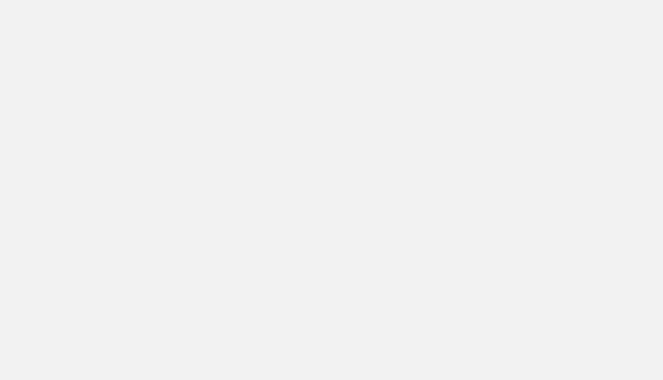
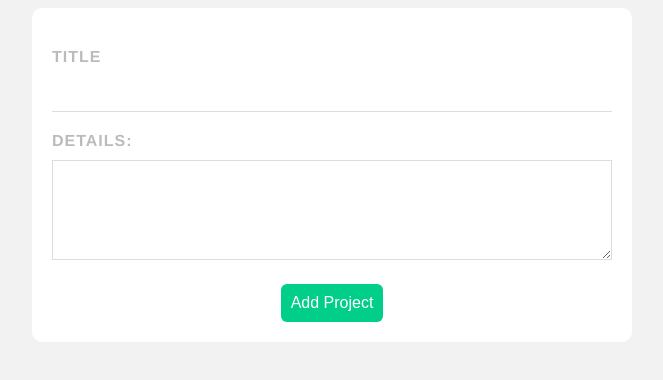
Before and after one commit to HubertMelbruda/vue-project-planner, a Vue app: page /add in a window 1280 px wide. Before the commit this address had no page. Shown: the top 380 px of the page, without its empty margins (308-971 px from the left). Built offline with nearby package versions, Linux system fonts and the light colour scheme.

Commit message:
Add form

```diff
--- a/data/db.json
+++ b/data/db.json
@@ -18,5 +18,6 @@
       "details": "Lorem ipsum",
       "complete": false
     }
+
   ]
 }
--- a/package.json
+++ b/package.json
@@ -15,6 +15,8 @@
   "devDependencies": {
     "@vue/cli-plugin-babel": "~5.0.0",
     "@vue/cli-plugin-router": "~5.0.0",
-    "@vue/cli-service": "~5.0.0"
+    "@vue/cli-service": "~5.0.0",
+    "node-sass": "^7.0.1",
+    "sass-loader": "^12.6.0"
   }
 }
--- a/src/components/SingleProject.vue
+++ b/src/components/SingleProject.vue
@@ -9,7 +9,7 @@
         <span @click="handleDeleteProject" class="material-icons">
           delete
         </span>
-        <span @click="toggleComplete" class="material-icons done" > done </span>
+        <span @click="toggleComplete" class="material-icons project__icons--done"> done </span>
       </div>
     </div>
     <div v-if="showDetails" class="project__details">
@@ -48,7 +48,7 @@ export default {
   },
 }
 </script>
-<style scoped>
+<style lang="scss" scoped>
 .project {
   margin: 20px auto;
   background: white;
@@ -56,6 +56,14 @@ export default {
   border-radius: 4px;
   box-shadow: 1px 2px 3px rgba(0, 0, 0, 0.05);
   border-left: 4px solid #e90074;
+}
+
+.complete {
+  border-left: 4px solid #00ce89;
+
+  .project__icons--done {
+    color: #00ce89;
+  }
 }
 
 .project__details {
@@ -78,14 +86,4 @@ export default {
 .material-icons:hover {
   color: #777;
 }
-
-.complete {
-  border-left: 4px solid #00ce89;
-
-
-}
-.complete .done {
-  color: #00ce89;
-}
-
 </style>
--- a/src/router/index.js
+++ b/src/router/index.js
@@ -1,11 +1,17 @@
 import { createRouter, createWebHistory } from 'vue-router'
 import HomeView from '../views/HomeView.vue'
+import AddProject from '../views/AddProject.vue'
 
 const routes = [
   {
     path: '/',
     name: 'home',
     component: HomeView
+  },
+  {
+    path: '/add',
+    name: 'AddProject',
+    component: AddProject,
   },
 ]
 
--- /dev/null
+++ b/src/views/AddProject.vue
@@ -0,0 +1,84 @@
+<template>
+  <form @submit.prevent="handleSubmit" class="form">
+    <label class="form__label">Title</label>
+    <input type="text" required v-model="title" class="form__input" />
+    <label class="form__label">Details:</label>
+    <textarea
+      name="details"
+      cols="30"
+      rows="10"
+      v-model="details"
+      class="form__textarea"
+    ></textarea>
+    <button class="form_button">Add Project</button>
+  </form>
+</template>
+
+<script>
+const axios = require("axios")
+export default {
+  data() {
+    return {
+      title: "",
+      details: "",
+      uri: "http://localhost:8000/projects",
+    }
+  },
+  methods: {
+    handleSubmit() {
+      let project = {
+        title: this.title,
+        details: this.details,
+        complete: false,
+      }
+
+      axios.post(this.uri, project)
+      .then(() => {
+        this.$router.push({ name: 'home'})
+      })
+      .catch(err => console.log(err))
+
+    },
+  },
+}
+</script>
+<style lang="scss">
+.form {
+  background: white;
+  padding: 20px;
+  border-radius: 10px;
+}
+.form__label {
+  display: block;
+  color: #bbb;
+  text-transform: uppercase;
+  font-size: 16px;
+  font-weight: bold;
+  letter-spacing: 1px;
+  margin: 20px 0 10px 0;
+}
+.form__input {
+  padding: 10px;
+  border: 0;
+  border-bottom: 1px solid #ddd;
+  width: 100%;
+  box-sizing: border-box;
+}
+.form__textarea {
+  border: 1px solid #ddd;
+  padding: 10px;
+  width: 100%;
+  box-sizing: border-box;
+  height: 100px;
+}
+.form_button {
+  display: block;
+  margin: 20px auto 0;
+  background: #00ce89;
+  color: white;
+  padding: 10px;
+  border: 0;
+  border-radius: 6px;
+  font-size: 16px;
+}
+</style>
```
Also changed, not shown: 1 other file (tests, documents, lock files or other folders).
